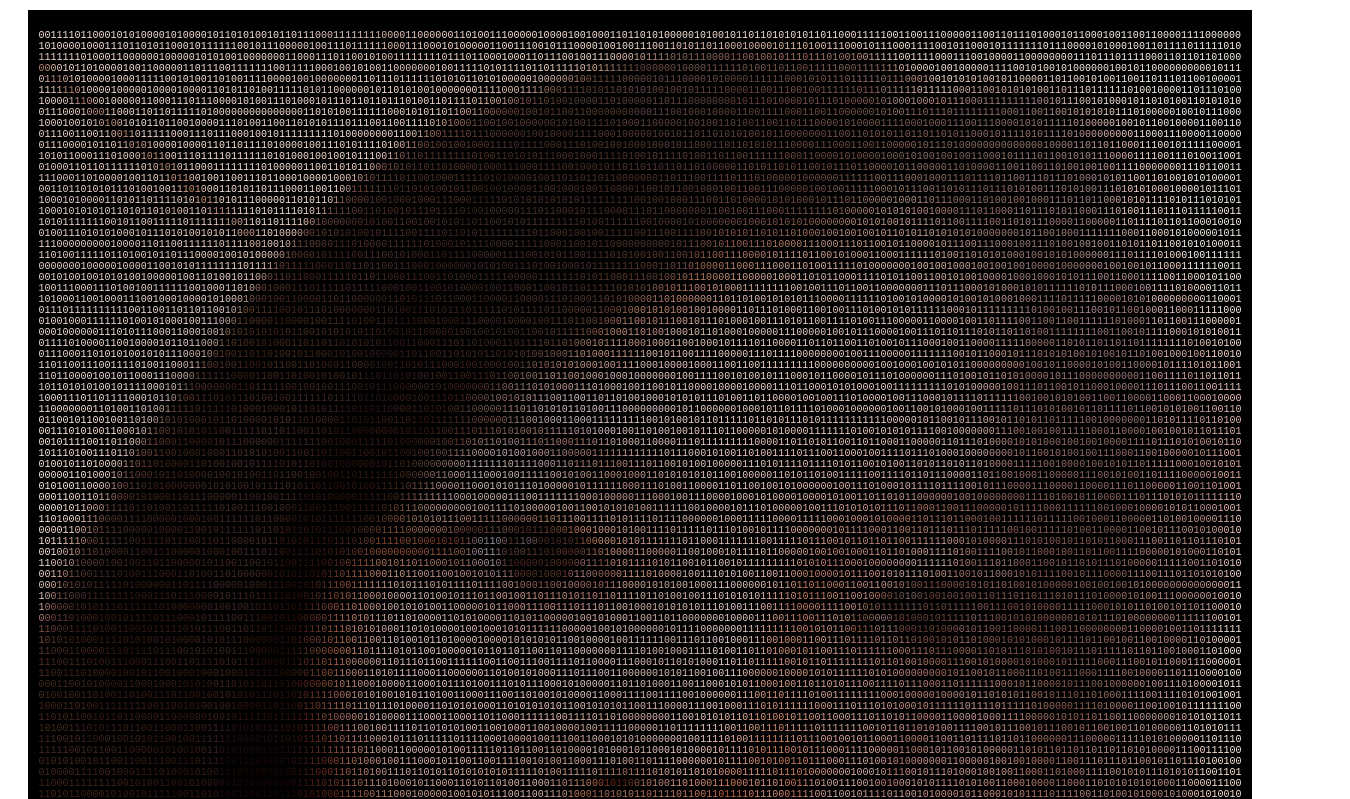
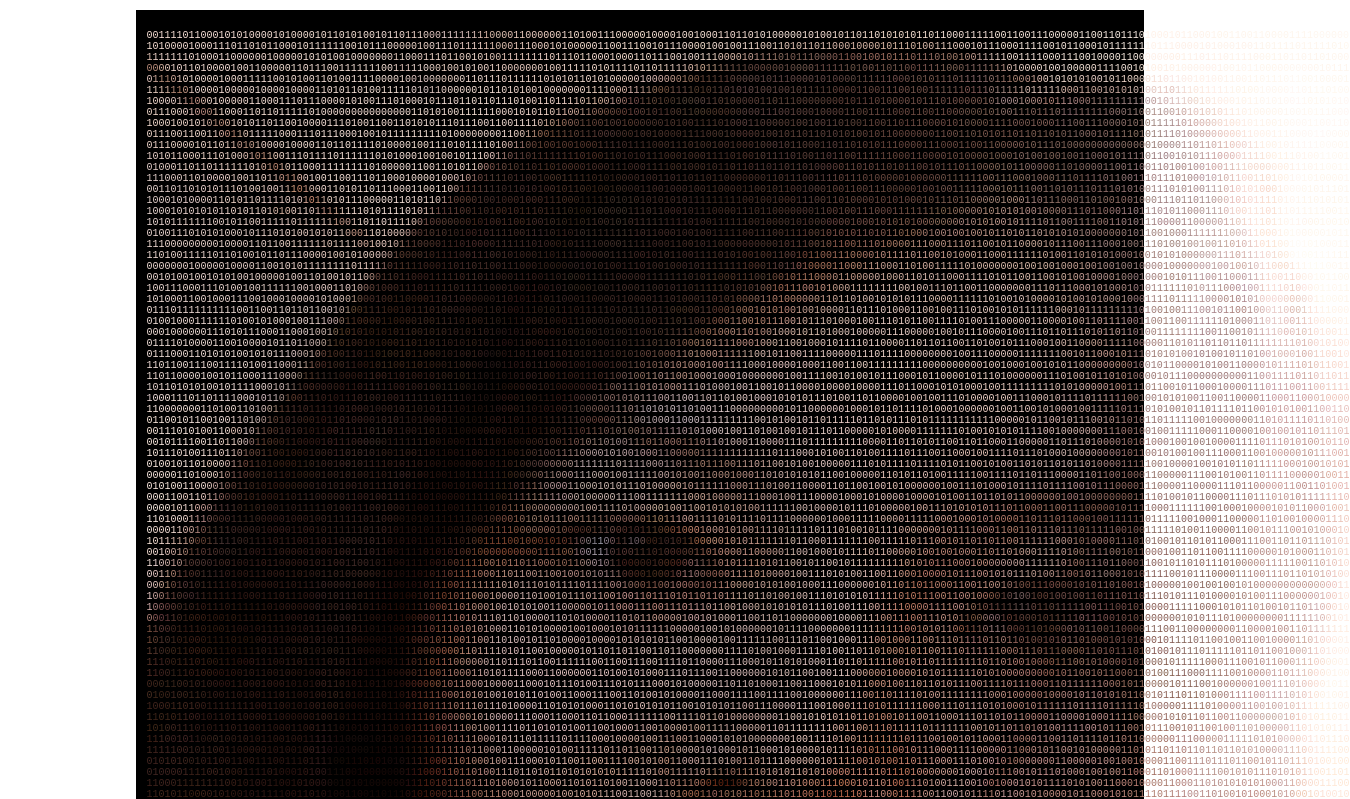
Before and after one commit to ifIhadcouragetosayhi/ifIhadcouragetosayhi.github.io, a plain HTML site: page index.html in a window 1280 px wide. Shown: the top 799 px of the page, 1350 px wide, since content can reach past the window. Drawn offline with Linux system fonts and the light colour scheme.

Commit message:
Update index.html

```diff
--- a/index.html
+++ b/index.html
@@ -4,7 +4,7 @@
 	<meta name="viewport" content="initial-scale=0.2, minimum-scale=0.05, maximum-scale=1.0, user-scalable=yes">
 </head>
 <body>
-<table align="center" cellpadding="10" style="table-layout:fixed">
+<table align="center" cellpadding="10" style="table-layout:fixed" width="80%">
 <tr bgcolor="BLACK"><td>
 <!-- IMAGE BEGINS HERE -->
 <font size="1">
```
